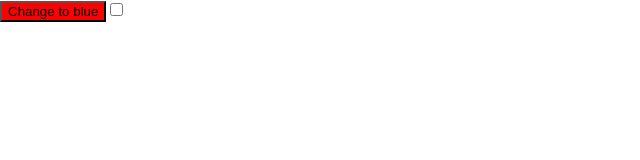
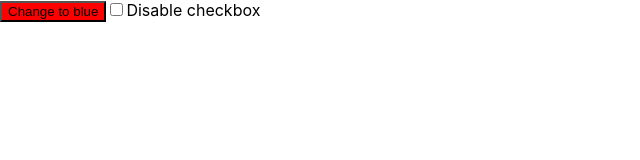
Before and after one commit to SamuelMenecucci/react-testing-library-and-jest, a React (Create React App) app: page / in a window 1280 px wide. Shown: the top 160 px of the page, without its empty margins (0-640 px from the left). Built offline with nearby package versions, Linux system fonts and the light colour scheme.

Commit message:
feat: added a label to the checkbox

```diff
--- a/src/App.tsx
+++ b/src/App.tsx
@@ -23,6 +23,7 @@ function App() {
           setIsDisabled(e.target.checked);
         }}
       />
+      <label htmlFor="disable-button-checkbox">Disable checkbox</label>
     </div>
   );
 }
```
Also changed, not shown: 1 other file (tests, documents, lock files or other folders).
